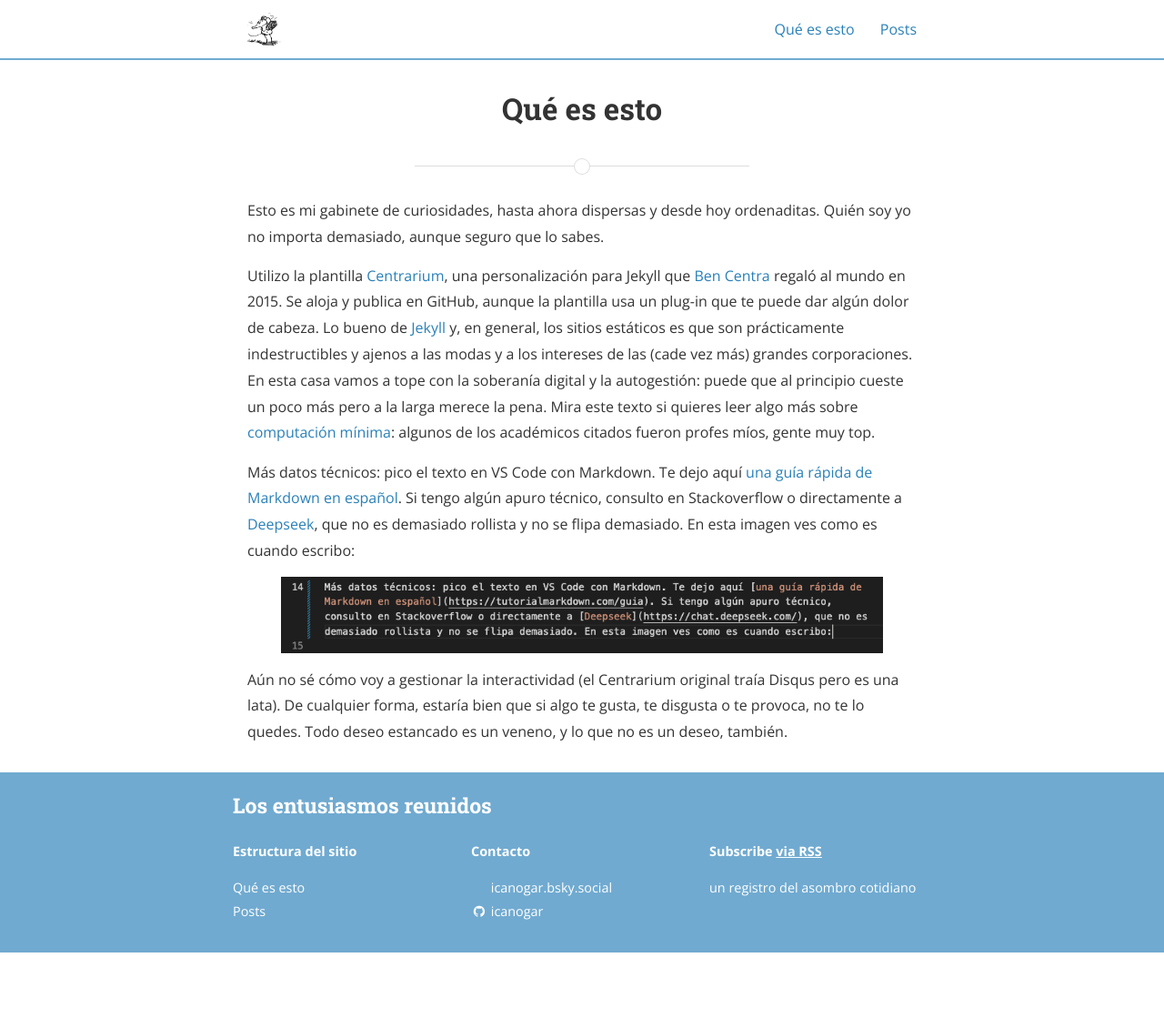
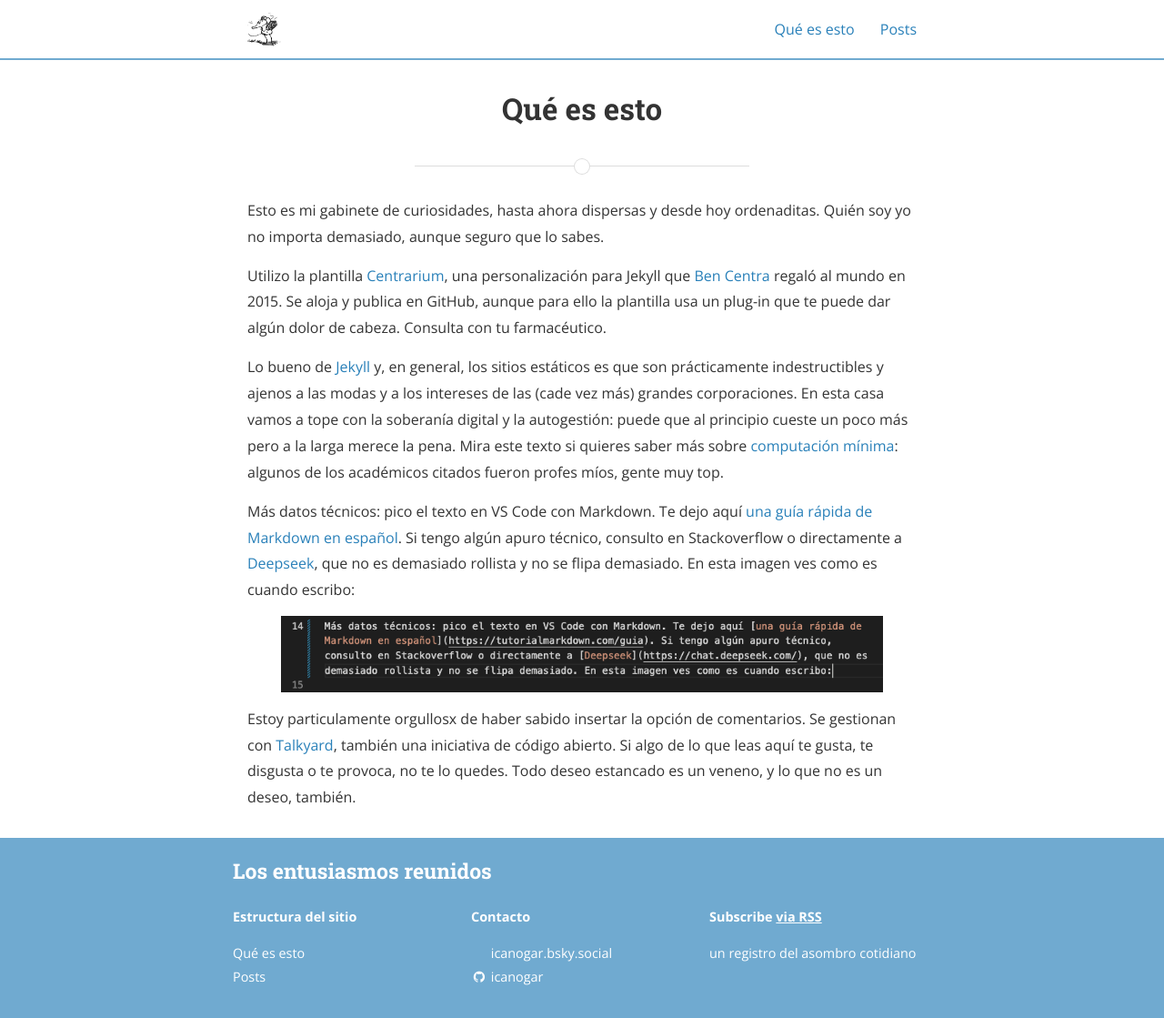
Before and after one commit to icanogar/blog, a Jekyll site: the page built from about.md, in a window 1280 px wide and 1119 px high. Shown: the whole window at 91% size. Built offline with Jekyll 4.4.1, drawn with Linux system fonts in a browser that asks for light colours; nearby versions of some CDN libraries.

Commit message:
7 de enero

```diff
--- a/about.md
+++ b/about.md
@@ -7,13 +7,15 @@
 
 Esto es mi gabinete de curiosidades, hasta ahora dispersas y desde hoy ordenaditas. Quién soy yo no importa demasiado, aunque seguro que lo sabes.
 
-Utilizo la plantilla [Centrarium](https://bencentra.com/centrarium/), una personalización para Jekyll que [Ben Centra][bencentra] regaló al mundo en 2015. Se aloja y publica en GitHub, aunque la plantilla usa un plug-in que te puede dar algún dolor de cabeza. Lo bueno de [Jekyll][jekyll] y, en general, los sitios estáticos es que son prácticamente indestructibles y ajenos a las modas y a los intereses de las (cade vez más) grandes corporaciones. En esta casa vamos a tope con la soberanía digital y la autogestión: puede que al principio cueste un poco más pero a la larga merece la pena. Mira este texto si quieres leer algo más sobre [computación mínima](https://hdlab.space/minimalbook/sobre_minimalcomputing.html#%C3%A9tica-y-sustentabilidad): algunos de los académicos citados fueron profes míos, gente muy top.
+Utilizo la plantilla [Centrarium](https://bencentra.com/centrarium/), una personalización para Jekyll que [Ben Centra][bencentra] regaló al mundo en 2015. Se aloja y publica en GitHub, aunque para ello la plantilla usa un plug-in que te puede dar algún dolor de cabeza. Consulta con tu farmacéutico.
+
+Lo bueno de [Jekyll][jekyll] y, en general, los sitios estáticos es que son prácticamente indestructibles y ajenos a las modas y a los intereses de las (cade vez más) grandes corporaciones. En esta casa vamos a tope con la soberanía digital y la autogestión: puede que al principio cueste un poco más pero a la larga merece la pena. Mira este texto si quieres saber más sobre [computación mínima](https://hdlab.space/minimalbook/sobre_minimalcomputing.html#%C3%A9tica-y-sustentabilidad): algunos de los académicos citados fueron profes míos, gente muy top.
 
 Más datos técnicos: pico el texto en VS Code con Markdown. Te dejo aquí [una guía rápida de Markdown en español](https://tutorialmarkdown.com/guia). Si tengo algún apuro técnico, consulto en Stackoverflow o directamente a [Deepseek](https://chat.deepseek.com/), que no es demasiado rollista y no se flipa demasiado. En esta imagen ves como es cuando escribo:
 
 ![]({{ site.baseurl }}/assets/posts/vscode.png)
 
-Aún no sé cómo voy a gestionar la interactividad (el Centrarium original traía Disqus pero es una lata). De cualquier forma, estaría bien que si algo te gusta, te disgusta o te provoca, no te lo quedes. Todo deseo estancado es un veneno, y lo que no es un deseo, también.
+Estoy particulamente orgullosx de haber sabido insertar la opción de comentarios. Se gestionan con [Talkyard](https://blog-comments.talkyard.io/), también una iniciativa de código abierto. Si algo de lo que leas aquí te gusta, te disgusta o te provoca, no te lo quedes. Todo deseo estancado es un veneno, y lo que no es un deseo, también.
 
 [centrarium]: https://github.com/bencentra/centrarium
 [bencentra]: http://bencentra.com
```
Also changed, not shown: _posts/2026-01-07-crema-de-coliflor.md (added, +13 -0 lines).
